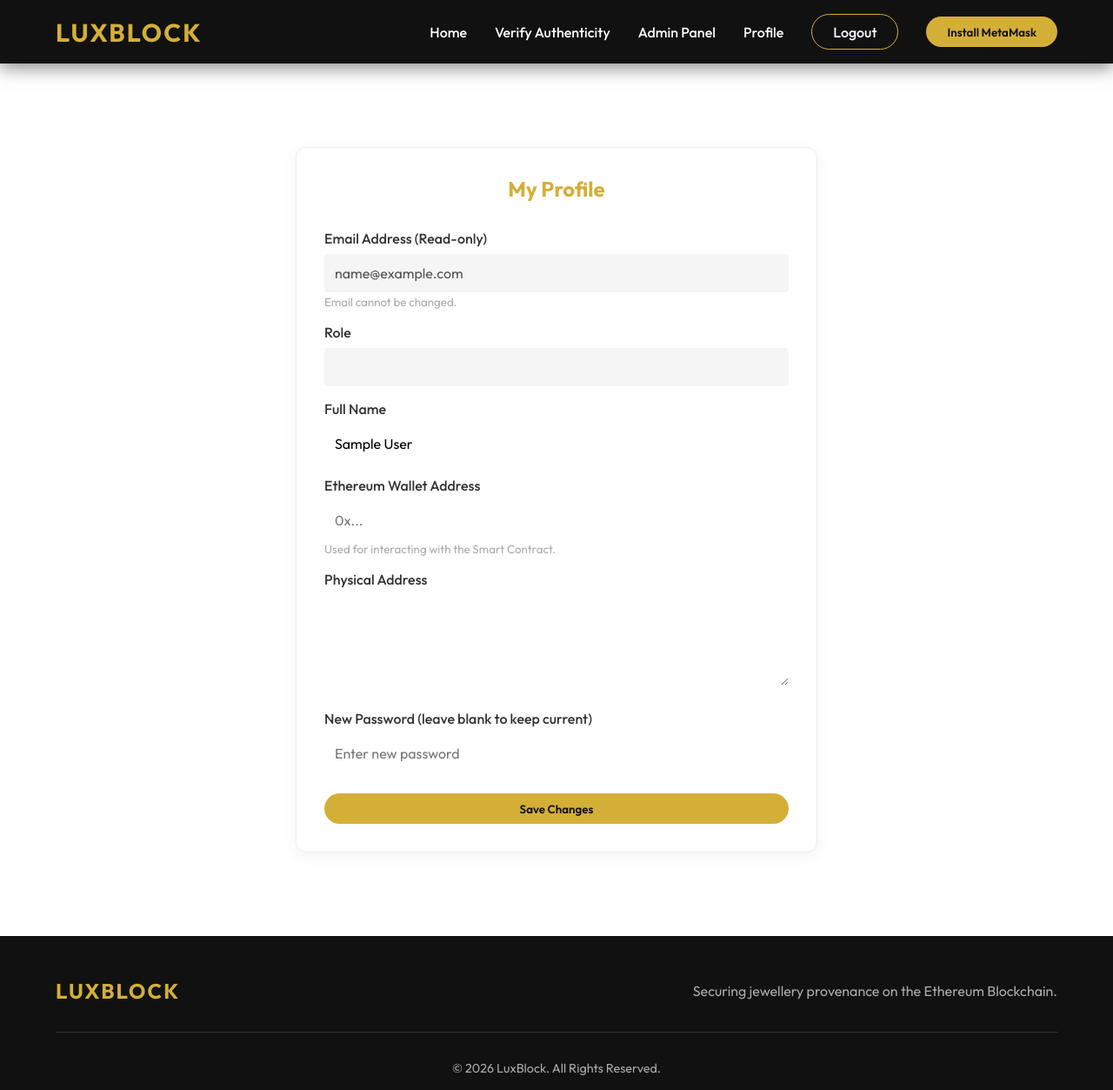
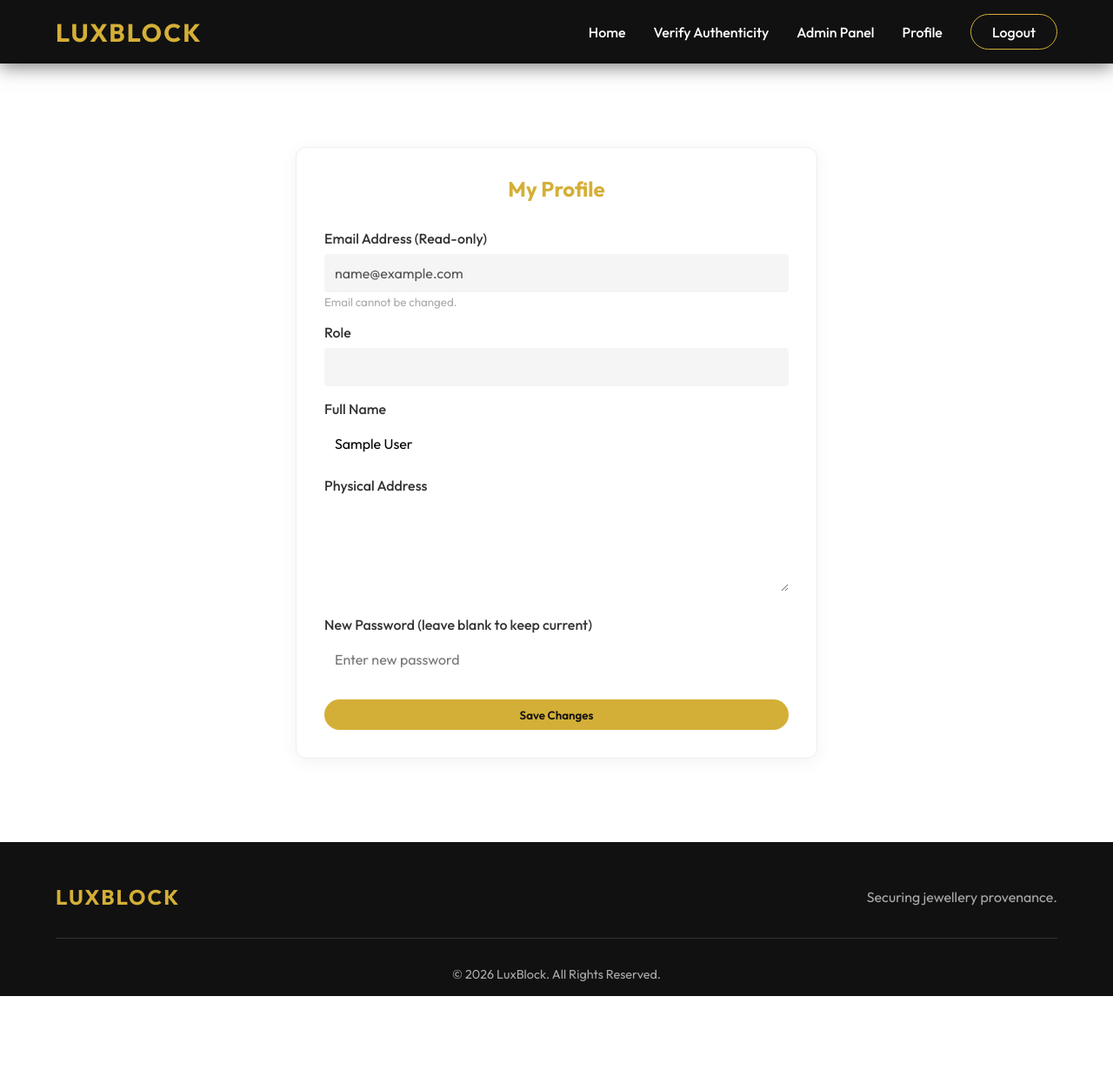
Before and after one commit to Karim-projects-96/Hybrid-block-chain-project, a PHP site: page /GitHub/profile.php in a window 1280 px wide. Shown: the whole page at 87% size. After the commit the page ends 1145 px from the top, so only its background shows below. Run offline with PHP 8.4, Linux system fonts and the light colour scheme; the visitor is signed in with stand-in values (Sample User, id 1); some libraries are stand-ins or nearby versions.

Commit message:
removing

```diff
--- a/admin/index.php
+++ b/admin/index.php
@@ -36,7 +36,7 @@ $uCount = $conn->query("SELECT count(*) as c FROM users")->fetch_assoc()['c'];
 <div class="dashboard-header">
     <h2>Super Admin Dashboard</h2>
 </div>
-<div class="grid-3" style="margin-bottom: 2rem;">
+<div class="grid-2" style="margin-bottom: 2rem;">
     <div class="stat-card">
         <h3>Total Assets Minted</h3>
         <div class="value"><?php echo $jCount; ?></div>
@@ -44,10 +44,6 @@ $uCount = $conn->query("SELECT count(*) as c FROM users")->fetch_assoc()['c'];
     <div class="stat-card">
         <h3>Registered Users</h3>
         <div class="value"><?php echo $uCount; ?></div>
-    </div>
-    <div class="stat-card">
-        <h3>Ethereum Network</h3>
-        <div class="value" style="color: #4CAF50; font-size: 1.5rem;">Connected (MetaMask)</div>
     </div>
 </div>
 <div class="grid-2">
--- a/assets/js/web3_integration.js
+++ /dev/null
@@ -1,67 +0,0 @@
-// Web3 Integration
-let web3;
-let userAccount = null;
-
-// Replace with your compiled contract ABI and deployed address
-const contractAddress = "0x0000000000000000000000000000000000000000"; // Dummy address
-const contractABI = []; // Dummy ABI for now
-
-async function initWeb3() {
-    if (window.ethereum) {
-        web3 = new Web3(window.ethereum);
-        try {
-            const connectBtn = document.getElementById('connectWalletBtn');
-
-            // Check if already connected
-            const accounts = await web3.eth.getAccounts();
-            if(accounts.length > 0) {
-                userAccount = accounts[0];
-                updateWalletButton(userAccount);
-            }
-
-            connectBtn.addEventListener('click', async () => {
-                try {
-                    const accounts = await window.ethereum.request({ method: 'eth_requestAccounts' });
-                    userAccount = accounts[0];
-                    updateWalletButton(userAccount);
-                    console.log("Connected:", userAccount);
-                } catch (error) {
-                    console.error("User denied account access");
-                }
-            });
-
-            // Listen for account changes
-            window.ethereum.on('accountsChanged', function (accounts) {
-                userAccount = accounts[0];
-                updateWalletButton(userAccount);
-            });
-
-        } catch (error) {
-            console.error("Web3 Error:", error);
-        }
-    } else {
-        console.warn('Non-Ethereum browser detected. You should consider trying MetaMask!');
-        const connectBtn = document.getElementById('connectWalletBtn');
-        if(connectBtn) {
-            connectBtn.innerText = "Install MetaMask";
-            connectBtn.onclick = () => window.open('https://metamask.io', '_blank');
-        }
-    }
-}
-
-function updateWalletButton(account) {
-    const connectBtn = document.getElementById('connectWalletBtn');
-    if (account && connectBtn) {
-        connectBtn.innerText = account.substring(0, 6) + "..." + account.substring(account.length - 4);
-        connectBtn.classList.remove('btn-gold');
-        connectBtn.classList.add('btn-outline');
-    } else if(connectBtn) {
-        connectBtn.innerText = "Connect Wallet";
-        connectBtn.classList.add('btn-gold');
-        connectBtn.classList.remove('btn-outline');
-    }
-}
-
-document.addEventListener('DOMContentLoaded', () => {
-    initWeb3();
-});
--- a/customer/report_stolen.php
+++ b/customer/report_stolen.php
@@ -23,11 +23,7 @@ if ($_SERVER['REQUEST_METHOD'] == 'POST') {
         if ($conn->query($sql) === TRUE) {
             $success = "Item status updated on Database.";
             // Blockchain update
-            echo "<script>
-                document.addEventListener('DOMContentLoaded', () => {
-                    alert('Please sign the MetaMask transaction to update stolen status on the Blockchain.');
-                });
-            </script>";
+
         } else {
             $error = "Error updating status.";
         }
--- a/includes/footer.php
+++ b/includes/footer.php
@@ -2,7 +2,7 @@
     <footer class="footer">
         <div class="footer-content">
             <div class="footer-logo">LuxBlock</div>
-            <p>Securing jewellery provenance on the Ethereum Blockchain.</p>
+            <p>Securing jewellery provenance.</p>
         </div>
         <div class="footer-bottom">
             <p>&copy; <?php echo date('Y'); ?> LuxBlock. All Rights Reserved.</p>
@@ -13,7 +13,6 @@
     <script>
         const BASE_URL = "<?php echo isset($base_url) ? $base_url : '/GitHub/Hybrid block chain project'; ?>";
     </script>
-    <script src="<?php echo isset($base_url) ? $base_url : '/GitHub/Hybrid block chain project'; ?>/assets/js/web3_integration.js"></script>
     <script src="<?php echo isset($base_url) ? $base_url : '/GitHub/Hybrid block chain project'; ?>/assets/js/main.js"></script>
 </body>
 </html>
--- a/includes/header.php
+++ b/includes/header.php
@@ -13,8 +13,7 @@ $base_url = "/GitHub/Hybrid block chain project";
     <title>LuxBlock - Hybrid Blockchain Jewellery</title>
     <!-- CSS -->
     <link rel="stylesheet" href="<?php echo $base_url; ?>/assets/css/style.css">
-    <!-- Web3 CDN -->
-    <script src="https://cdn.jsdelivr.net/npm/web3@latest/dist/web3.min.js"></script>
+
     <!-- Google Fonts -->
     <link href="https://fonts.googleapis.com/css2?family=Outfit:wght@300;400;500;600;700&display=swap" rel="stylesheet">
 </head>
@@ -38,7 +37,7 @@ $base_url = "/GitHub/Hybrid block chain project";
             <?php else: ?>
                 <li><a href="<?php echo $base_url; ?>/login.php" class="btn btn-primary">Login</a></li>
             <?php endif; ?>
-            <li><button id="connectWalletBtn" class="btn btn-gold">Connect Wallet</button></li>
+
         </ul>
     </nav>
     <main class="main-content">
--- a/profile.php
+++ b/profile.php
@@ -19,14 +19,13 @@ $error = '';
 if ($_SERVER['REQUEST_METHOD'] === 'POST') {
     $name = isset($_POST['name']) ? $conn->real_escape_string($_POST['name']) : '';
     $address = isset($_POST['address']) ? $conn->real_escape_string($_POST['address']) : '';
-    $wallet_address = isset($_POST['wallet_address']) ? $conn->real_escape_string($_POST['wallet_address']) : '';
     $password = isset($_POST['password']) ? $_POST['password'] : '';
 
     if (!empty($password)) {
         $hashed_password = md5($password);
-        $sql = "UPDATE users SET name = '$name', address = '$address', wallet_address = '$wallet_address', password = '$hashed_password' WHERE id = $user_id";
+        $sql = "UPDATE users SET name = '$name', address = '$address', password = '$hashed_password' WHERE id = $user_id";
     } else {
-        $sql = "UPDATE users SET name = '$name', address = '$address', wallet_address = '$wallet_address' WHERE id = $user_id";
+        $sql = "UPDATE users SET name = '$name', address = '$address' WHERE id = $user_id";
     }
     if ($conn->query($sql) === TRUE) {
         $success = "Profile updated successfully!";
@@ -77,11 +76,6 @@ require_once 'includes/header.php';
             <input type="text" name="name" class="form-control" value="<?php echo htmlspecialchars($user['name']); ?>" required style="width: 100%; padding: 0.75rem; border: 1px solid var(--border-color); border-radius: 4px;">
         </div>
 
-        <div class="form-group" style="margin-bottom: 1rem;">
-            <label style="display: block; margin-bottom: 0.5rem; font-weight: 500;">Ethereum Wallet Address</label>
-            <input type="text" name="wallet_address" class="form-control" value="<?php echo htmlspecialchars($user['wallet_address'] ?? ''); ?>" placeholder="0x..." style="width: 100%; padding: 0.75rem; border: 1px solid var(--border-color); border-radius: 4px;">
-            <small style="color: var(--text-muted);">Used for interacting with the Smart Contract.</small>
-        </div>
 
         <div class="form-group" style="margin-bottom: 1.5rem;">
             <label style="display: block; margin-bottom: 0.5rem; font-weight: 500;">Physical Address</label>
--- a/user/report_stolen.php
+++ b/user/report_stolen.php
@@ -24,11 +24,7 @@ if ($_SERVER['REQUEST_METHOD'] == 'POST') {
         if ($conn->query($sql) === TRUE) {
             $success = "Item status updated on Database.";
             // Blockchain update
-            echo "<script>
-                document.addEventListener('DOMContentLoaded', () => {
-                    alert('Please sign the MetaMask transaction to update stolen status on the Blockchain.');
-                });
-            </script>";
+
         } else {
             $error = "Error updating status.";
         }
```
Also changed, not shown: admin/add_jewellery.php (+1 -6 lines), admin/profile.php (+2 -8 lines), customer/transfer_ownership.php (+1 -6 lines), manufacturer/add_jewellery.php (+1 -6 lines), manufacturer/transfer_ownership.php (+1 -6 lines), shop/transfer_ownership.php (+1 -6 lines), user/transfer_ownership.php (+1 -6 lines).
